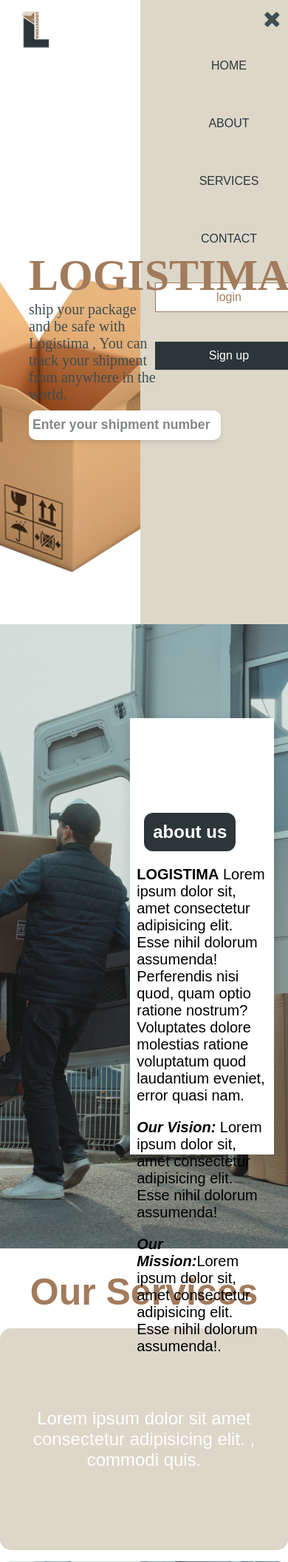
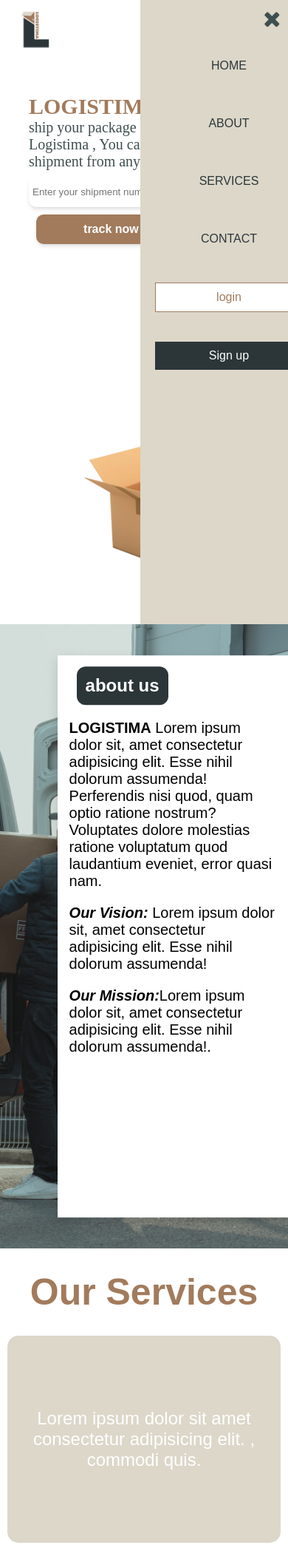
Before and after one commit to logistima/Logistima, a PHP site: page / in a window 390 px wide. Shown: the top 2112 px of the page at 74% size. Run offline with PHP 8.4, Linux system fonts and the light colour scheme; some web fonts are replaced.

Commit message:
resbons app

```diff
--- a/index.html
+++ b/index.html
@@ -35,7 +35,7 @@
             <i class="fa fa-bars" onclick="showMenu()"></i>
     </nav>
 
-    <section class="langing" id="home">
+    <section class="landing" id="home">
         <div class="maintext">
             <h1 class="">LOGISTIMA</h1>
             <p>ship your package and be safe with Logistima , You can track your shipment from anywhere in the world.</p>
@@ -76,11 +76,6 @@
         </div>
     </section>
 
-    <footer>
-        <br>
-        made by &copy Amal 2023
-    </footer>
-
     <script src="/js/app.js"></script>
 </body>
 </html>
--- a/style/style.css
+++ b/style/style.css
@@ -144,13 +144,16 @@ button{
     .hidenbtn li {
         border-radius: 15px;
     }
+    nav{
+        z-index: 100;
+    }
 }
 /*************************************************************/
 /*************************************************************/
 /*************************************************************/
 /*************************************************************/
 /* landing page / home page */
-.langing{
+.landing{
     overflow: hidden;
 }
 .maintext{
@@ -206,15 +209,36 @@ button{
     left: 62%;
     z-index: -12;
 }
+
 /*****************************************************************************/
 /****/
-
+@media(max-width: 700px){
+    .obj{
+        width: 250px;
+        top: 70%;
+        left: 27%;
+    }
+    .maintext{
+        z-index: 0;
+        top: 15%;
+        width: 80%;
+    }
+    .maintext h1{
+        font-size: 30px;
+    }
+    .maintext form button{
+        display: block;
+        width: 65%;
+        padding: 0;
+    }
+}
 /**/
 .about{
     background-image: url(/imgs/packging.jpg);
     background-position: center;
     background-repeat: no-repeat;
     background-size: cover;
+
 }
 .aboutbox{
     margin: auto;
@@ -244,6 +268,25 @@ button{
 .aboutbox div p{
     margin-top: 20px;
     font-size: 20px;
+}
+/****************************/
+@media(max-width: 700px){
+    .about{
+        z-index: -33;
+        text-align: left;
+    }
+    .aboutbox{
+        width: 80%;
+        height: 90%;
+        top: 50%;
+        left: 50%;
+        transform: translate(-50%, -50%);
+        z-index: 0;
+        margin: auto;
+    }
+    .aboutbox div{
+        top: 5px;
+    }
 }
 /***********************************************************************/
 .services{
@@ -282,87 +325,10 @@ h4 {
     background-repeat: no-repeat;
     background-size: cover;
   }
+
+@media(max-width: 700px){
+    .container > div {
+        margin: 10px;
+    }
+}
 /**********************************************/
-
-
-form {
-	min-width: 25rem;
-
-	.title {
-		font-family: 'Pacifico', cursive;
-		color: #212529;
-		font-size: 2.5rem;
-	}
-
-  .form-control {
-    background-color: #f2f6f8;
-		border-radius: 2rem;
-    border: none;
-    box-shadow: 0px 7px 5px rgba(0, 0, 0, 0.11);
-
-    &.thick {
-      height: 3.3rem;
-      padding: .5rem 3.5rem;
-    }
-
-		&:focus {
-			background-color: #f2f6f8;
-			border: none;
-			box-shadow: 0px 7px 5px rgba(0, 0, 0, 0.11);
-		}
-  }
-
-	.message .form-control {
-			padding: .5rem 1.8rem;
-	}
-
-  ::placeholder {
-    font-family: 'Quicksand', sans-serif;
-		font-weight: 600;
-    font-size: 1.1rem;
-    color: #838788;
-    position: relative;
-    left: 0;
-  }
-
-  input,
-  textarea {
-		font-family: 'Quicksand', sans-serif;
-    color: #212529;
-    font-size: 1.1rem;
-  }
-
-  .icon {
-    color: #57565c;
-    height: 1.3rem;
-    position: absolute;
-    left: 1.5rem;
-    top: 1.1rem;
-  }
-}
-
-.btn.btn-primary {
-  font-family: 'Quicksand', sans-serif;
-	font-weight: bold;
-  height: 2.5rem;
-  line-height: 2.5rem;
-  padding: 0 3rem;
-  border: 0;
-  border-radius: 3rem;
-  background-image:linear-gradient(131deg, #ffd340, #ff923c, #ff923c, #ff923c);
-  background-size: 300% 100%;
-  transition: all 0.3s ease-in-out;
-}
-
-.btn.btn-primary:hover:enabled {
-  box-shadow: 0 0.5em 0.5em -0.4em #ff923cba;
-  background-size: 100% 100%;
-  transform: translateY(-0.15em);
-}
-/*********************************************************/
-footer{
-    height: 50px;
-    text-align: center;
-    background-color: var(--lightbr);
-    color: #000;
-}
```
